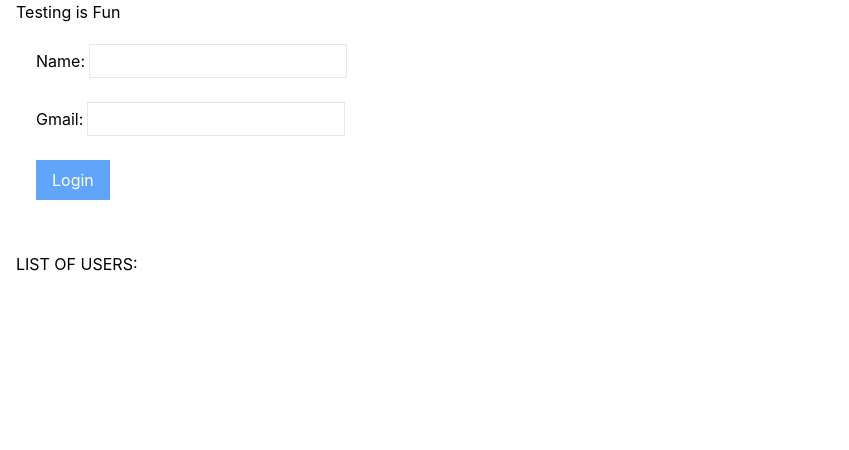
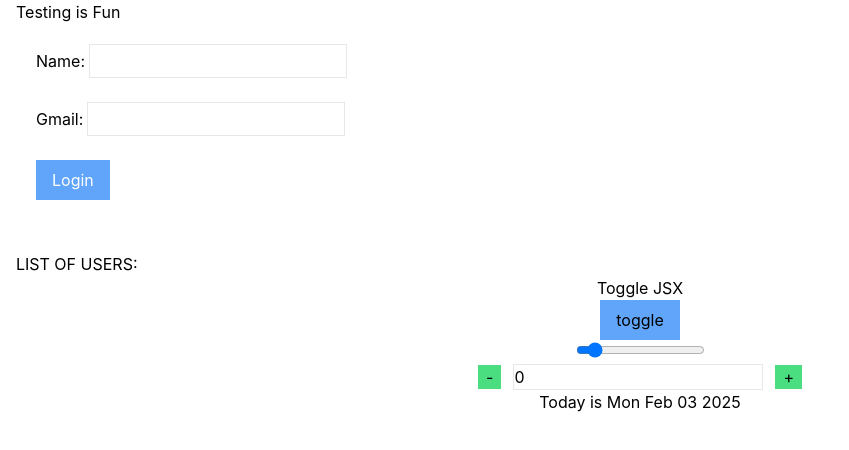
Before and after one commit to emmeiwhite/react-redux-old-days, a React (Create React App) app: page / in a window 1280 px wide. Shown: the top 450 px of the page, without its empty margins (0-849 px from the left). Built offline with nearby package versions, Linux system fonts and the light colour scheme.

Commit message:
react-redux-4.3 challenge-2 (adding range, date done)

```diff
--- a/src/App.js
+++ b/src/App.js
@@ -7,6 +7,7 @@ import { Provider } from 'react-redux'
 // import Products from './components/Products'
 import LoginForm from './testing-revisit/Login'
 import { useState } from 'react'
+import ToggleUI from './custom_hooks/toggle/ToggleUI'
 
 function App() {
   const [users, setUsers] = useState([])
@@ -38,6 +39,8 @@ function App() {
           )
         })}
       </Provider>
+
+      <ToggleUI />
     </div>
   )
 }
--- a/src/custom_hooks/toggle/ToggleUI.js
+++ b/src/custom_hooks/toggle/ToggleUI.js
@@ -1,7 +1,27 @@
+import { useState } from 'react'
 import { useToggle } from './useToggle'
 
 export default function ToggleUI() {
   const { show, handleClick } = useToggle()
+  const [progress, setProgress] = useState(1)
+  const [count, setCount] = useState(0)
+
+  function handleCount(e) {
+    setCount(Number(e.target.value))
+  }
+
+  function handleDecrease() {
+    setCount(c => c - progress)
+  }
+
+  function handleIncrease() {
+    setCount(c => c + progress)
+  }
+
+  let date = new Date()
+  date.setDate(date.getDate() + count)
+
+  console.log(date)
   return (
     <div className="text-center">
       <h1>Toggle JSX</h1>
@@ -11,6 +31,39 @@ export default function ToggleUI() {
         toggle
       </button>
       {show && <p>Life moves on!</p>}
+
+      <div>
+        <input
+          type="range"
+          min="0"
+          max="10"
+          value={progress}
+          onChange={e => setProgress(Number(e.target.value))}
+        />
+
+        <div>
+          <button
+            onClick={handleDecrease}
+            className="px-2 bg-green-400">
+            -
+          </button>
+          <input
+            type="number"
+            value={count}
+            onChange={handleCount}
+            className="border inline-block mx-3"
+          />
+          <button
+            onClick={handleIncrease}
+            className="px-2 bg-green-400">
+            +
+          </button>
+
+          <p>
+            {count === 0 ? 'Today' : `${count} days from today`} is {date.toDateString()}
+          </p>
+        </div>
+      </div>
     </div>
   )
 }
```
Also changed, not shown: src/custom_hooks/toggle/useToggle.js (renamed from src/custom_hooks/toggle/useToggle.jsx).
